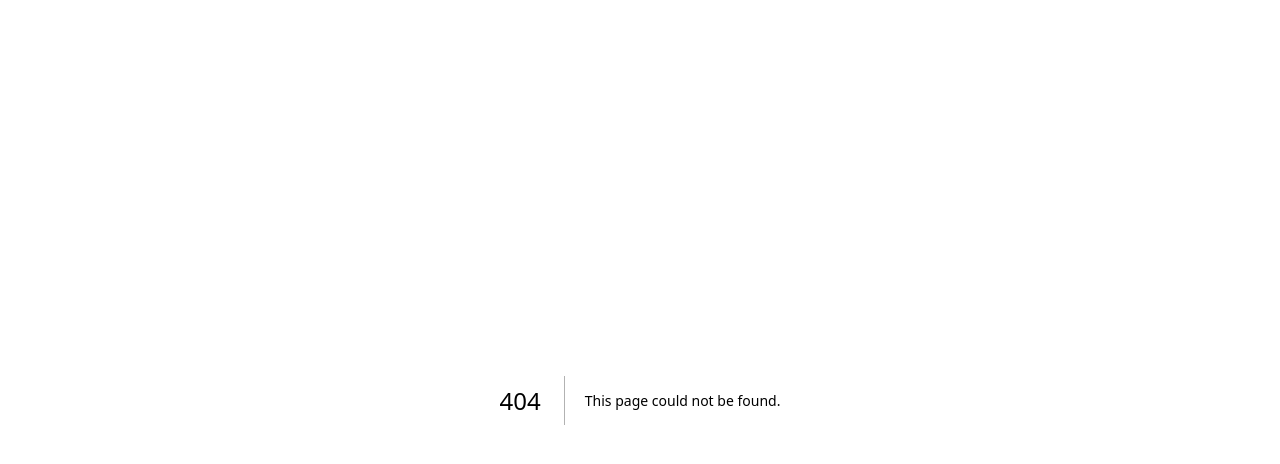
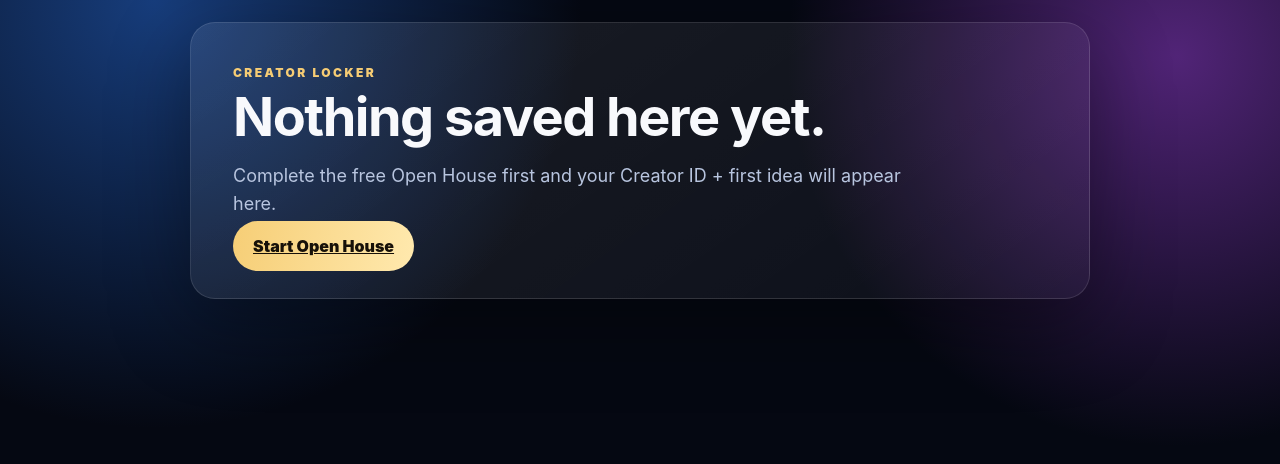
Before and after one commit to melbgittinit/botbox-alpha-clean, a Next.js app in the folder creator-college-junior-app/: page /locker in a window 1280 px wide. Before the commit this address had no page. Shown: the top 464 px of the page. Built offline with nearby package versions, Linux system fonts and the light colour scheme.

Commit message:
Add Creator Locker page

```diff
--- /dev/null
+++ b/creator-college-junior-app/app/locker/page.js
@@ -0,0 +1,10 @@
+'use client';
+
+import { useEffect, useMemo, useState } from 'react';
+
+const KEY = 'ccj-open-house-v3';
+const schools={video:'Video & TV',voice:'Voice & Podcasting',design:'Design',stories:'Stories',ai:'AI & Digital Creation',business:'Creator Business',ideas:'Big Ideas'};
+const picks=[['videos',{video:3,voice:1,stories:1}],['design',{design:3,stories:1,business:1}],['invent',{ideas:3,ai:1,business:1}],['stories',{stories:3,voice:1,video:1}],['tech',{ai:3,ideas:2}],['products',{business:3,design:1,ideas:1}],['perform',{voice:3,video:2}],['worlds',{stories:2,design:1,ideas:2}]];
+function score(selected=[]){const r={video:0,voice:0,design:0,stories:0,ai:0,business:0,ideas:0};selected.forEach(id=>{const p=picks.find(x=>x[0]===id);if(p)Object.entries(p[1]).forEach(([k,v])=>r[k]+=v)});return Object.entries(r).sort((a,b)=>b[1]-a[1]).slice(0,3)}
+export default function Locker(){const[s,setS]=useState(null);useEffect(()=>{try{const raw=localStorage.getItem(KEY);setS(raw?JSON.parse(raw):null)}catch{setS(null)}},[]);const mix=useMemo(()=>score(s?.picks),[s]);if(!s)return <main className="app"><div className="shell"><section className="card"><div className="eye">CREATOR LOCKER</div><h1 className="title">Nothing saved here yet.</h1><p className="lead">Complete the free Open House first and your Creator ID + first idea will appear here.</p><a className="btn primary" href="/">Start Open House</a></section></div></main>;
+return <main className="app"><div className="shell"><div className="topbar"><a className="back" href="/">← Back to Campus</a><div className="brand">CREATOR COLLEGE<b>MY CREATOR LOCKER</b></div></div><section className="card"><div className="eye">PRIVATE STAGING LOCKER</div><h1 className="title">{s.creator || 'Creator'}’s creations.</h1><p className="lead">Saved only on this device until parent authentication and Supabase are connected.</p><div className="reward"><b>{s.avatar || '🎥'} {s.creator || 'Visiting Creator'}</b><span>{s.credits || 0} Creator Credits</span></div><div className="lockerCard"><small>CREATOR ID</small><div className="avatar">{s.avatar || '🎥'}</div><h2>{s.creator || 'Visiting Creator'}</h2><div className="schools">{mix.map(([k])=><span key={k}>{schools[k]}</span>)}</div></div>{s.name&&<div className="lockerCard"><small>MY FIRST CREATOR IDEA</small><div className="avatar">💡</div><h2>{s.name}</h2><p>{s.idea}</p><p className="muted">Made for: {s.audience}</p></div>}<div className="actions"><a className="btn secondary" href="/">Return to Campus</a></div></section></div></main>}
```
